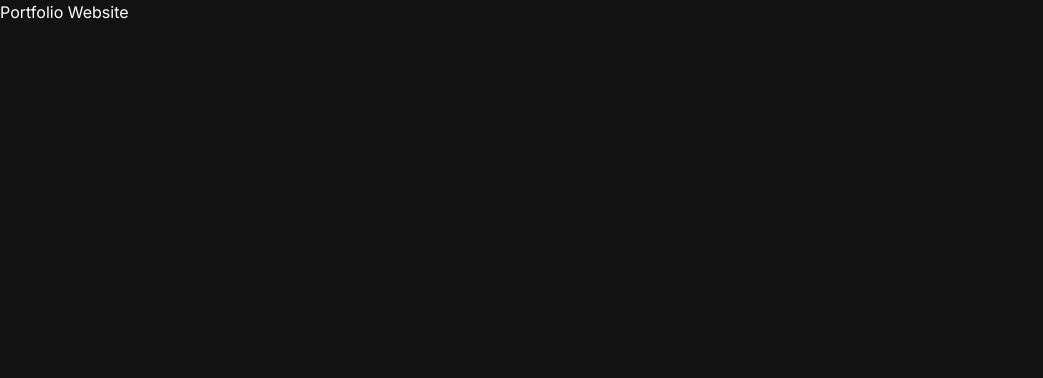
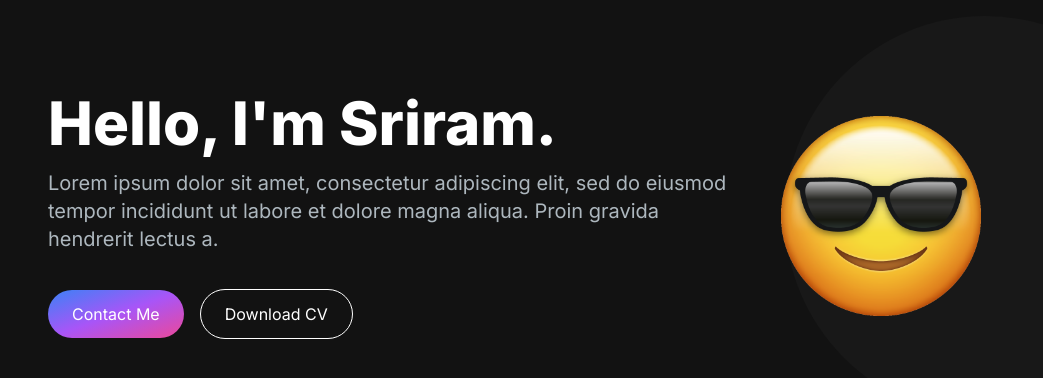
Before and after one commit to sriram-senthilkr/my-portfolio-website, a Next.js app: page / in a window 1280 px wide. Shown: the top 378 px of the page, without its empty margins (0-1043 px from the left). Built offline with nearby package versions, Linux system fonts and the light colour scheme.

Commit message:
Created buttons

```diff
--- /dev/null
+++ b/app/components/HeroSection.jsx
@@ -0,0 +1,42 @@
+import React from "react";
+import Image from "next/image";
+
+const HeroSection = () => {
+    return (
+        <section>
+            <div className="grid grid-cols-1 sm:grid-cols-12">
+                <div className="col-span-7 place-self-center text-center sm:text-left">
+                    <h1 className="text-white mb-4 text-4xl sm:text-5xl lg:text-6xl font-extrabold">
+                        Hello, I'm Sriram.
+                    </h1>
+                    <p className="text-[#ADB7BE] text-base sm:text-lg mb-6 lg:text-xl">
+                        Lorem ipsum dolor sit amet, consectetur adipiscing elit,
+                        sed do eiusmod tempor incididunt ut labore et dolore
+                        magna aliqua. Proin gravida hendrerit lectus a.
+                    </p>
+                    <div>
+                        <button className="px-6 py-3 w-full sm:w-fit rounded-full mr-4 bg-gradient-to-br from-blue-500 via-purple-500 to-pink-500 bg-white hover:bg-slate-200 text-white">
+                            Contact Me
+                        </button>
+                        <button className="px-6 py-3 w-full sm:w-fit rounded-full bg-transparent hover:bg-slate-800 text-white border border-white mt-3">
+                            Download CV
+                        </button>
+                    </div>
+                </div>
+                <div className="col-span-5 place-self-center mt-4 lg:mt-0">
+                    <div className="rounded-full bg-[#181818] w-[250px] h-[250px] lg:w-[400px] lg:h-[400px] relative">
+                        <Image
+                            src="/images/profile_image.png"
+                            alt="Portfolio Image"
+                            className="absolute transform -translate-x-1 -translate-y-1/2 top-1/2"
+                            width={200}
+                            height={200}
+                        />
+                    </div>
+                </div>
+            </div>
+        </section>
+    );
+};
+
+export default HeroSection;
--- a/app/page.js
+++ b/app/page.js
@@ -1,9 +1,12 @@
 import Image from "next/image";
+import HeroSection from "./components/HeroSection";
 
 export default function Home() {
     return (
         <main className="flex min-h-screen flex-col bg-[#121212]">
-            <h1 className="text-white">Portfolio Website</h1>
+            <div className="container mx-auto px-12 py-4">
+                <HeroSection />
+            </div>
         </main>
     );
 }
```
Also changed, not shown: public/images/profile_image.png (added).
